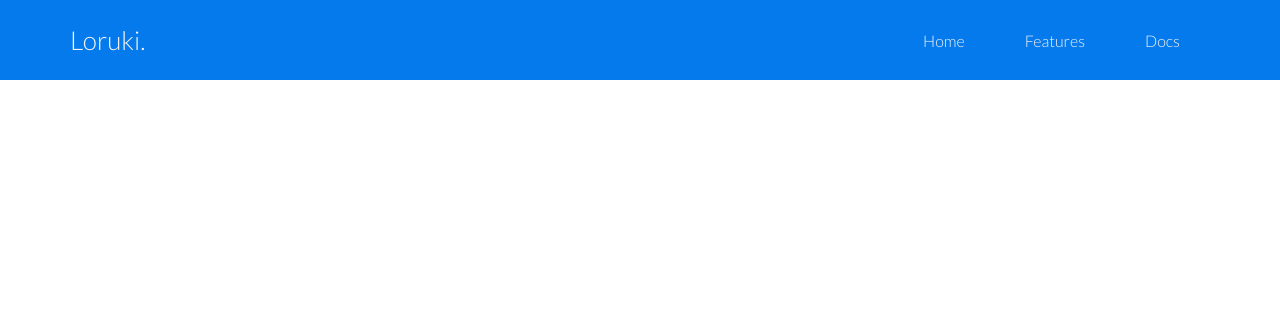
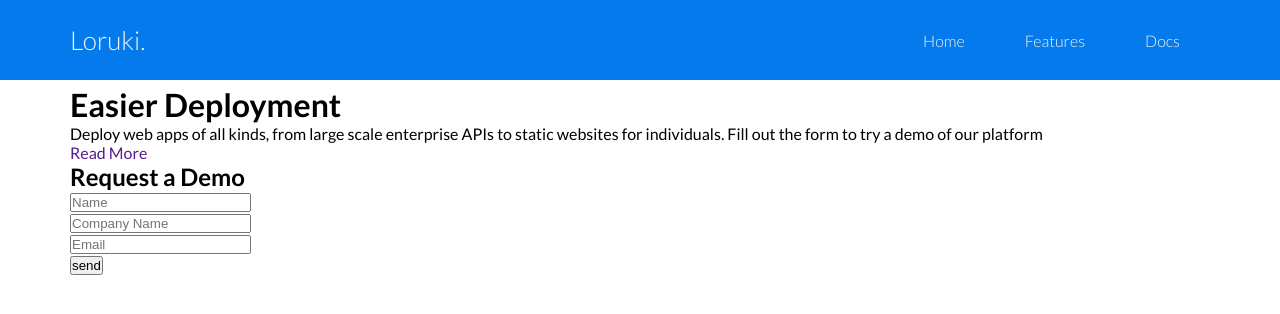
Before and after one commit to BF-FrontEnd-class-2024/Loruki-Rebuild, a website: page index.html in a window 1280 px wide. Drawn offline with Linux system fonts and the light colour scheme.

Commit message:
add showcase html

```diff
--- a/index.html
+++ b/index.html
@@ -1,5 +1,6 @@
 <!DOCTYPE html>
 <html lang="en">
+
 <head>
   <meta charset="UTF-8" />
   <link rel="icon" type="image/svg+xml" href="./client/assets/favicon.ico" />
@@ -7,10 +8,7 @@
   <title>Loruki!</title>
   <link rel="preconnect" href="https://fonts.googleapis.com" />
   <link rel="preconnect" href="https://fonts.gstatic.com" crossorigin />
-    <link
-      href="https://fonts.googleapis.com/css2?family=Lato:wght@300;400;700&display=swap"
-      rel="stylesheet"
-    />
+  <link href="https://fonts.googleapis.com/css2?family=Lato:wght@300;400;700&display=swap" rel="stylesheet" />
   <link href="./styles/index.css" rel="stylesheet" />
 </head>
 
@@ -25,5 +23,34 @@
       </ul>
     </div>
   </header>
+  <div class="showcase">
+    <div class="container">
+      <div class="showcase-text">
+        <h1>Easier Deployment</h1>
+        <p>
+          Deploy web apps of all kinds, from large scale enterprise APIs to
+          static websites for individuals. Fill out the form to try a demo of
+          our platform
+        </p>
+        <a class="btn" href="">Read More</a>
+      </div>
+      <div class="showcase-form">
+        <h2>Request a Demo</h2>
+        <form>
+          <div class="form-ctrl">
+            <input type="text" name="name" placeholder="Name" required />
+          </div>
+          <div class="form-ctrl">
+            <input type="text" name="company" placeholder="Company Name" required />
+          </div>
+          <div class="form-ctrl">
+            <input type="email" name="email" placeholder="Email" required />
+          </div>
+          <input type="submit" value="send" class="btn btn-p" />
+        </form>
+      </div>
+    </div>
+  </div>
 </body>
+
 </html>
```
Lines whose indentation alone changed are shown as unchanged.
